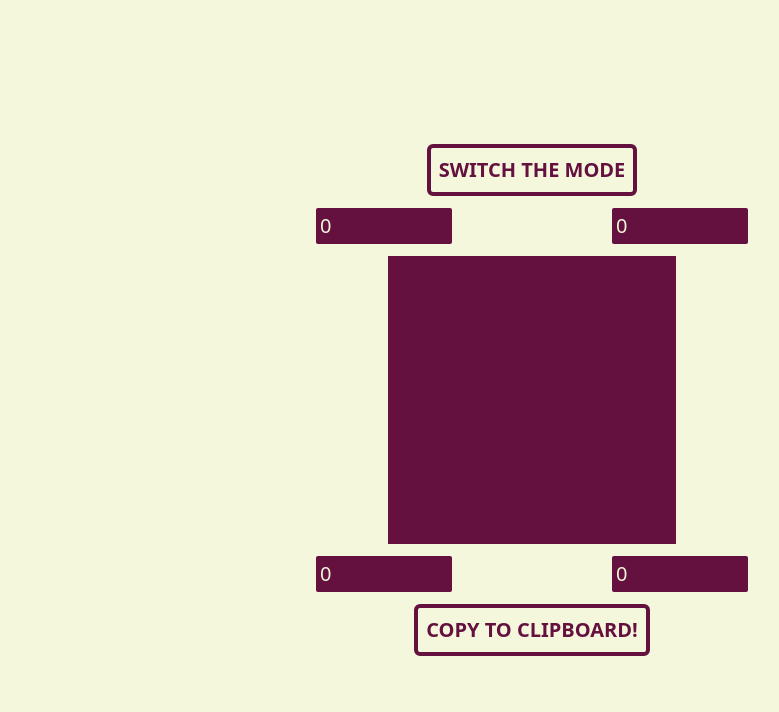
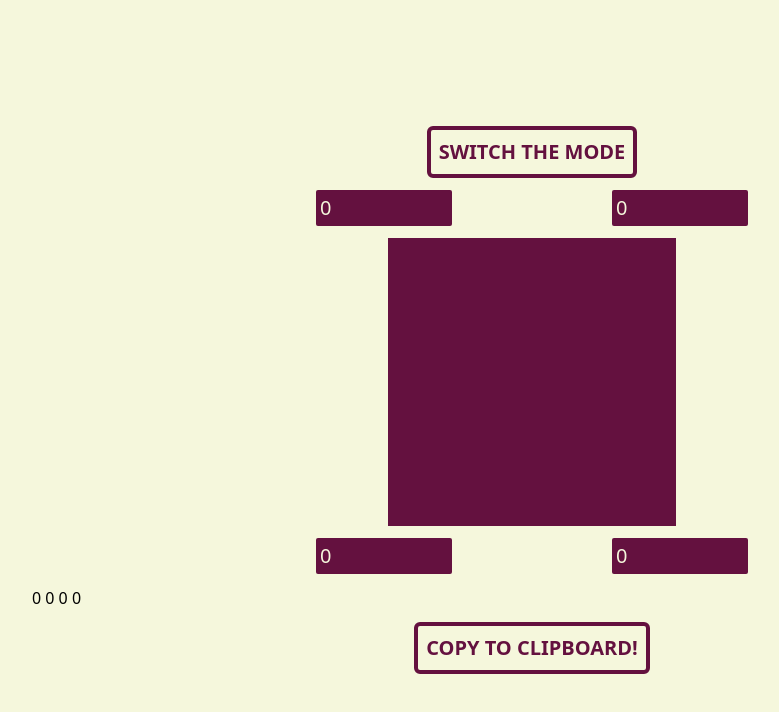
Before and after one commit to SEPOTOM/border-radius-previewer, a React (Vite) app: page / in a window 1280 px wide. Shown: the top 712 px of the page, without its empty margins (108-887 px from the left). Built offline with nearby package versions, Linux system fonts and the light colour scheme.

Commit message:
feat(App): display the output field

```diff
--- a/src/App.tsx
+++ b/src/App.tsx
@@ -82,6 +82,10 @@ const App = () => {
         </NormalModeControls>
       }
 
+      <output aria-label="Output" aria-live="polite">
+        0 0 0 0
+      </output>
+
       <Button onClick={() => void handleCopyButtonClick()}>
         Copy to clipboard!
       </Button>
```
